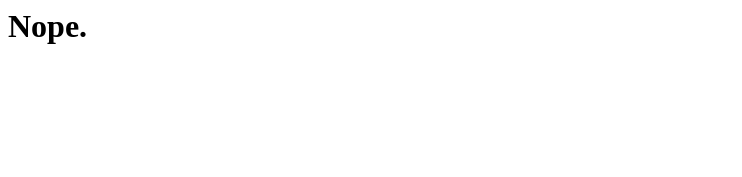
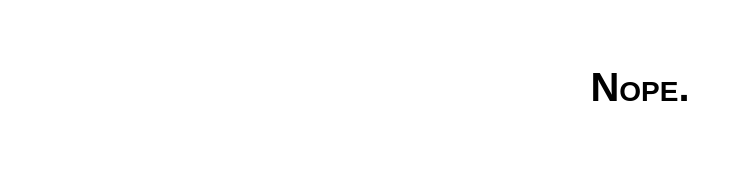
Before and after one commit to isabcprovedyet/isabcprovedyet.github.io, a plain HTML site: page index.html in a window 1280 px wide. Shown: the whole page, without its empty margins (0-742 px from the left). Drawn offline with Linux system fonts and the light colour scheme.

Commit message:
better tho

```diff
--- a/index.html
+++ b/index.html
@@ -1 +1,11 @@
-<h1>Nope.</h1>
+<!doctype html>
+<html lang="en">
+<head>
+    <meta charset="utf-8">
+	<title>Has ABC conjecture been solved yet?</title>
+	<link rel="stylesheet" type="text/css" href="style.css">
+</head>
+<body>
+    <h1>Nope.</h1>
+</body>
+</html>
--- /dev/null
+++ b/style.css
@@ -0,0 +1,4 @@
+h1 {
+    font: small-caps bold 2.5em/3 sans-serif;
+    text-align:center;
+}
```
